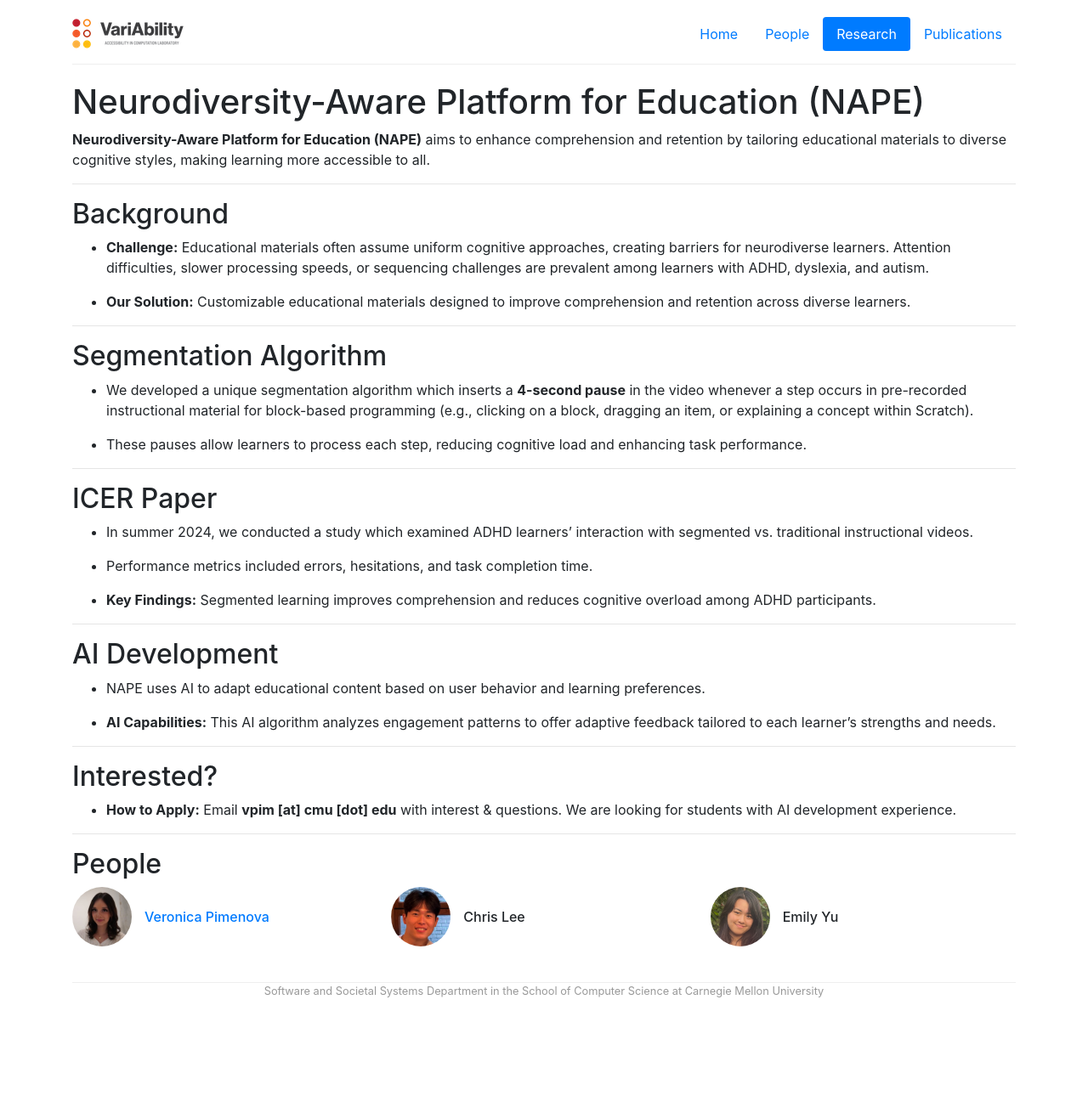
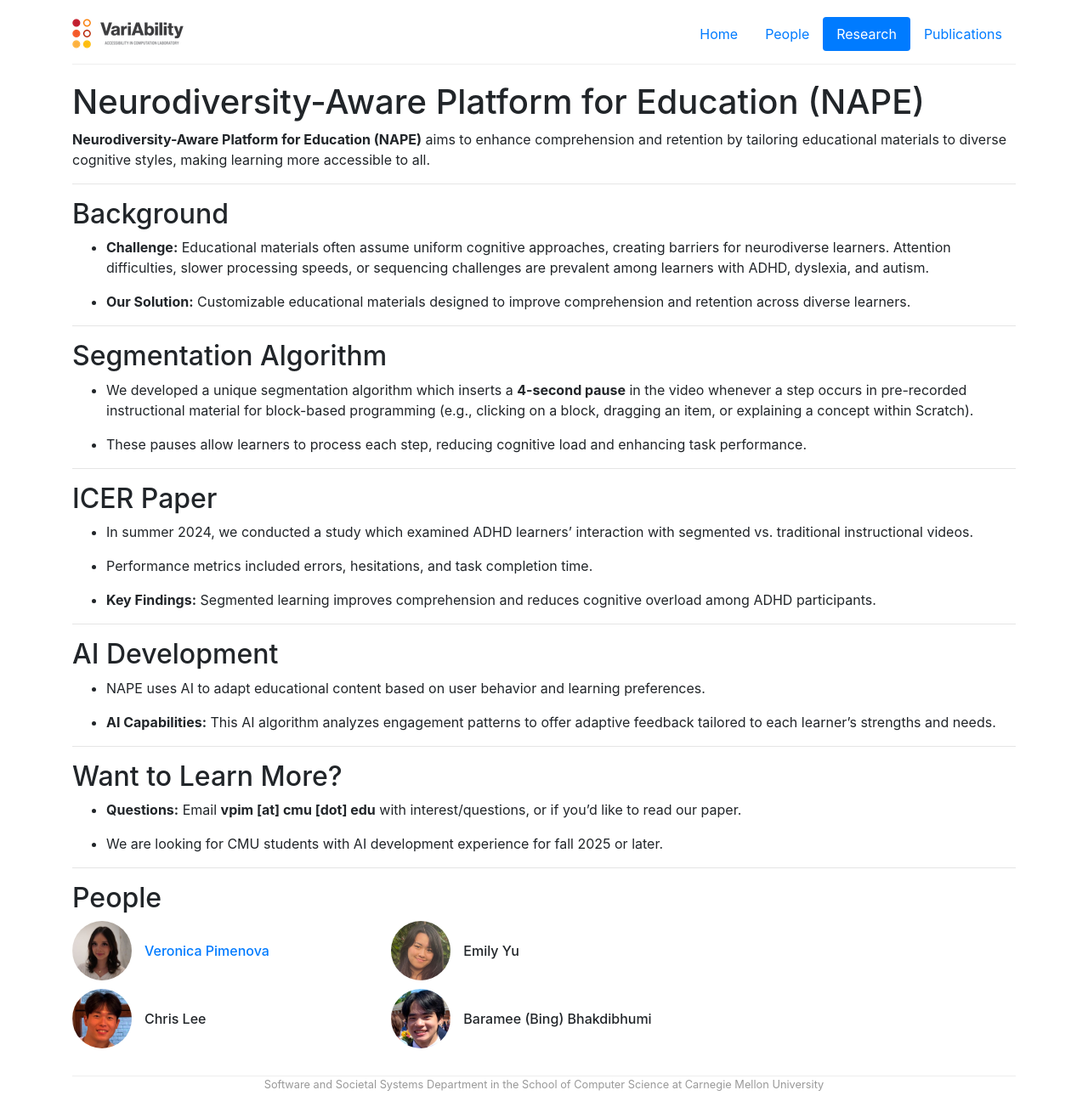
Before and after one commit to cmu-variability/cmu-variability.github.io, a Jekyll site: the page built from _projects/nape.md, in a window 1280 px wide. Shown: the whole page at 85% size. Built offline with Jekyll 4.4.1, drawn with Linux system fonts in a browser that asks for light colours; before the commit the page ends 1193 px from its top, so only the background shows below that.

Commit message:
added questions for icer paper link

```diff
--- a/_projects/nape.md
+++ b/_projects/nape.md
@@ -7,6 +7,7 @@ people:
   - ugrad-veronica-pimenova
   - ugrad-chris-lee
   - ugrad-emily-yu
+  - ugrad-baramee-bhakdibhumi
 
 layout: project
 no-link: false
@@ -52,8 +53,10 @@ active: true
 
 ---
 
-## Interested?
+## Want to Learn More?
 
-- **How to Apply:** Email **vpim [at] cmu [dot] edu** with interest & questions. We are looking for students with AI development experience.
+- **Questions:** Email **vpim [at] cmu [dot] edu** with interest/questions, or if you'd like to read our paper.
+
+- We are looking for CMU students with AI development experience for fall 2025 or later.
 
 ---
```
